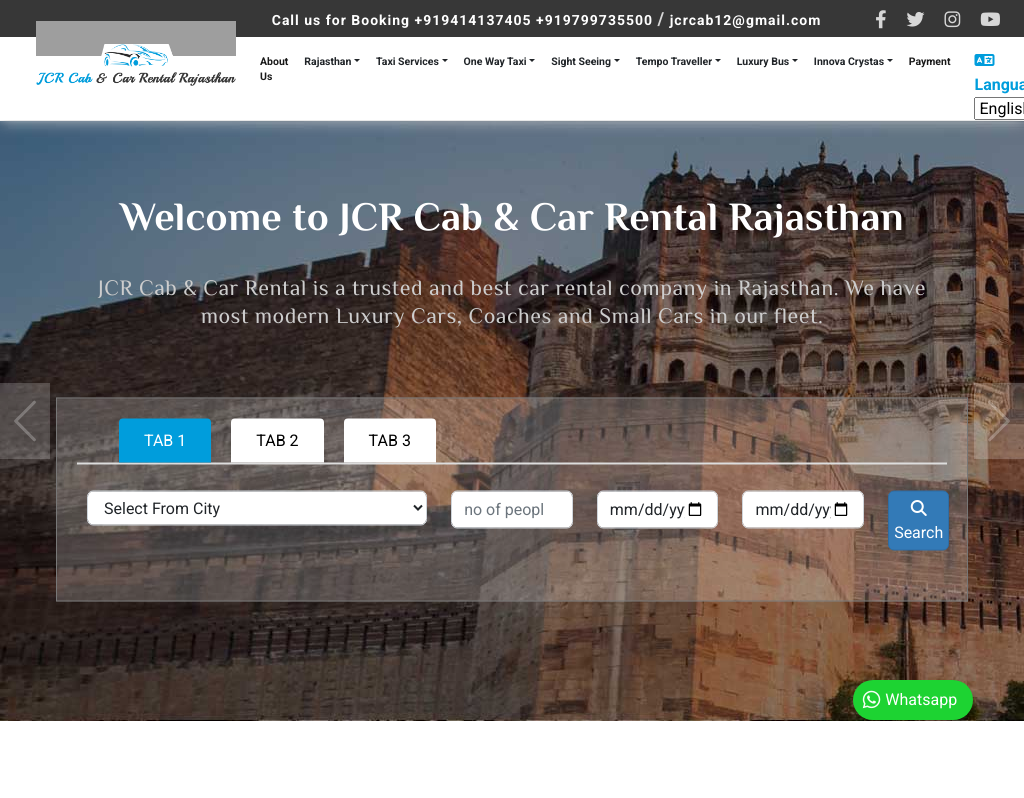
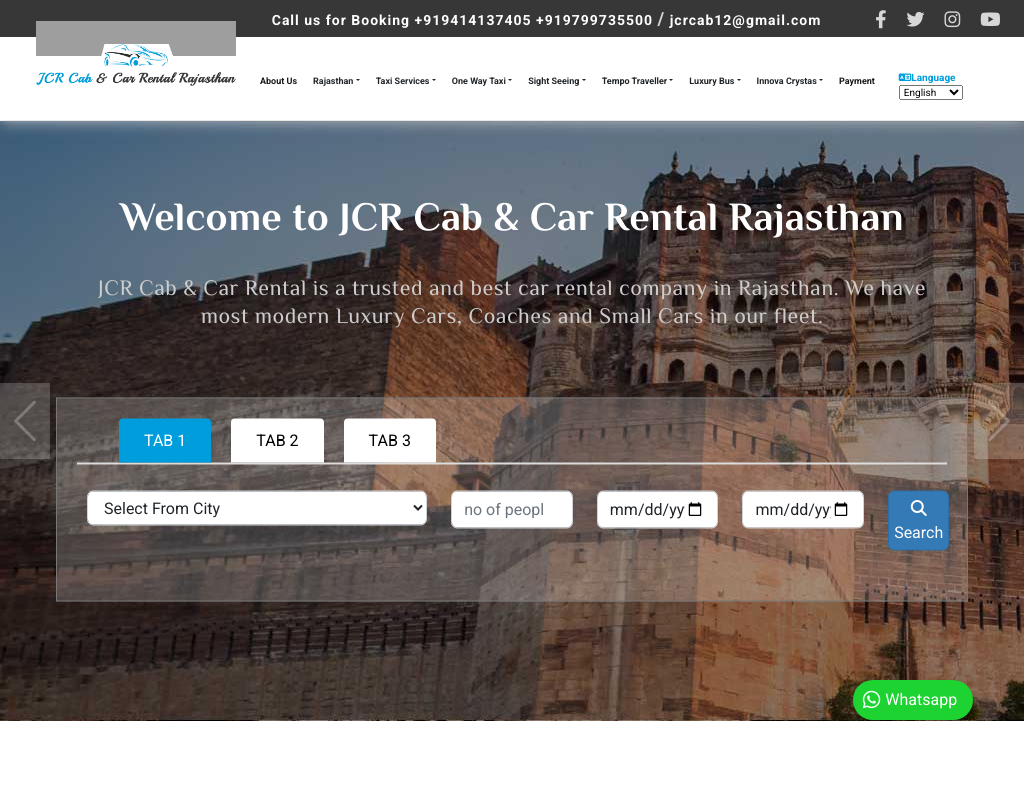
Before and after one commit to Rohit-Panwar-Dev/JCR-CABS, a plain HTML site: page index.html in a window 1024 px wide. Shown: the top 798 px of the page. Drawn offline with nearby package versions, Linux system fonts and the light colour scheme; grey boxes are pictures that could not be loaded.

Commit message:
Update responsive.css

```diff
--- a/css/responsive.css
+++ b/css/responsive.css
@@ -225,6 +225,9 @@
 	.logo_cover {
 		display: none;
 	}
+	.translatebtn{
+		font-size: 10px !important;
+	}
 }
 
 @media only screen and (min-width: 992px) and (max-width: 1200px) {
@@ -236,9 +239,23 @@
 
 	}
 	.nav-item a {
-		font-size: 10.5px;
+		font-size: 9px !important;
 	}
 	.logo_cover {
 		top: -23px;
 	}
+	.translatebtn{
+		font-size: 10px !important;
+	}
 }
+
+@media only screen and (min-width: 992px) and (max-width: 1123px) {
+		.translatebtn{
+		font-size: 10px !important;
+	}
+}
+@media only screen and (min-width: 1200px) and (max-width: 1328px) {
+		.nav-item a {
+		font-size: 11px !important;
+	}
+}
```
